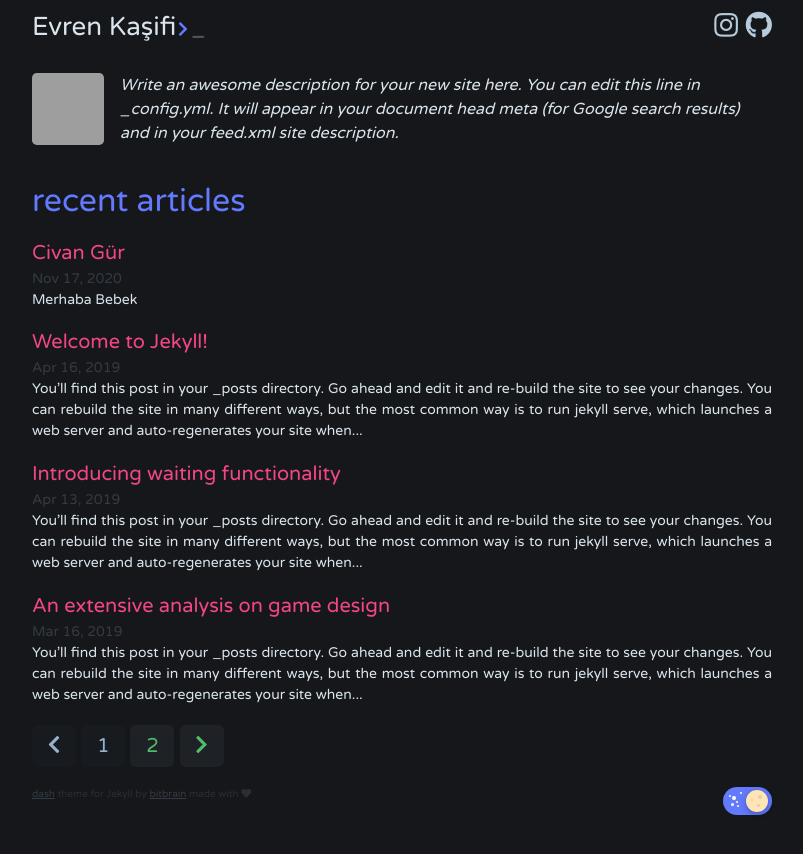
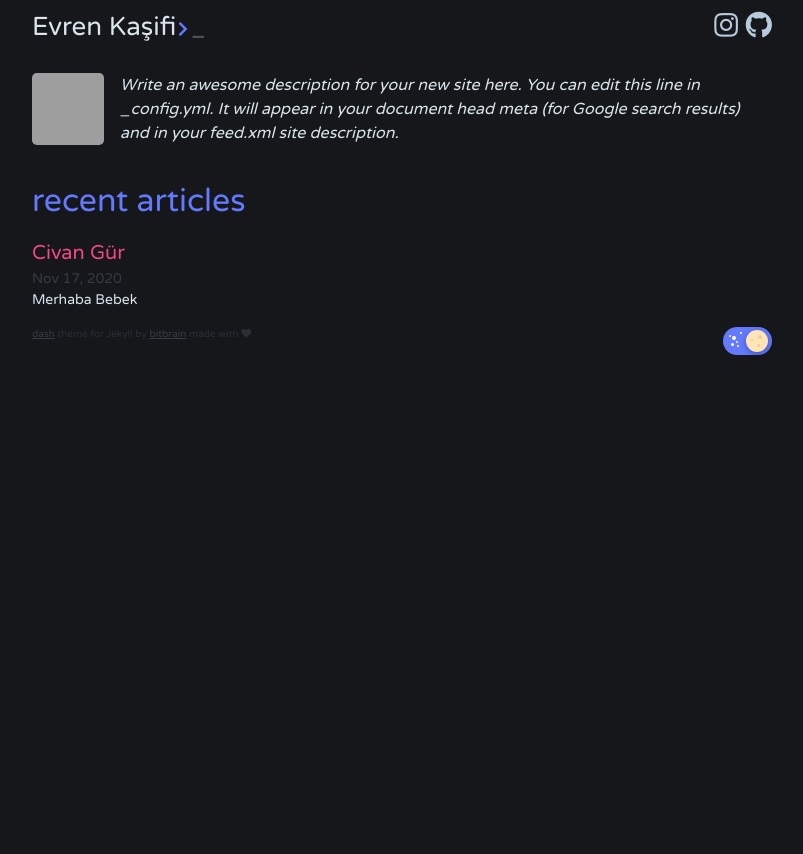
Before and after one commit to BurkClik/BurkClik.github.io, a Jekyll site: the page built from index.html, in a window 1280 px wide. Shown: the top 854 px of the page, without its empty margins (238-1041 px from the left). Built offline with Jekyll 4.4.1, drawn with Linux system fonts in a browser that asks for light colours; the list of posts is cut into pages by our own code; grey boxes are pictures that could not be loaded.

````diff
--- a/_config.yml
+++ b/_config.yml
@@ -7,7 +7,7 @@ description: > # this means to ignore newlines until "show_exerpts:"
   Google search results) and in your feed.xml site description.
 show_excerpts: true # set to true to show excerpts on the homepage
 
-paginate: 4
+paginate: 5
 paginate_path: "/blog/page:num/"
 
 tag_permalink_style: pretty
--- a/_posts/2019-03-16-analysis-of-design.md
+++ /dev/null
@@ -1,24 +0,0 @@
----
-layout: post
-title:  "An extensive analysis on game design"
-tags: analysis design
----
-You’ll find this post in your `_posts` directory. Go ahead and edit it and re-build the site to see your changes. You can rebuild the site in many different ways, but the most common way is to run `jekyll serve`, which launches a web server and auto-regenerates your site when a file is updated.
-
-To add new posts, simply add a file in the `_posts` directory that follows the convention `YYYY-MM-DD-name-of-post.ext` and includes the necessary front matter. Take a look at the source for this post to get an idea about how it works.
-
-Jekyll also offers powerful support for code snippets:
-
-{% highlight ruby %}
-def print_hi(name)
-  puts "Hi, #{name}"
-end
-print_hi('Tom')
-#=> prints 'Hi, Tom' to STDOUT.
-{% endhighlight %}
-
-Check out the [Jekyll docs][jekyll-docs] for more info on how to get the most out of Jekyll. File all bugs/feature requests at [Jekyll’s GitHub repo][jekyll-gh]. If you have questions, you can ask them on [Jekyll Talk][jekyll-talk].
-
-[jekyll-docs]: https://jekyllrb.com/docs/home
-[jekyll-gh]:   https://github.com/jekyll/jekyll
-[jekyll-talk]: https://talk.jekyllrb.com/
--- a/_posts/2019-04-13-introduction-to-waiting.md
+++ /dev/null
@@ -1,24 +0,0 @@
----
-layout: post
-title:  "Introducing waiting functionality"
-tags: introduction tutorial
----
-You’ll find this post in your `_posts` directory. Go ahead and edit it and re-build the site to see your changes. You can rebuild the site in many different ways, but the most common way is to run `jekyll serve`, which launches a web server and auto-regenerates your site when a file is updated.
-
-To add new posts, simply add a file in the `_posts` directory that follows the convention `YYYY-MM-DD-name-of-post.ext` and includes the necessary front matter. Take a look at the source for this post to get an idea about how it works.
-
-Jekyll also offers powerful support for code snippets:
-
-{% highlight ruby %}
-def print_hi(name)
-  puts "Hi, #{name}"
-end
-print_hi('Tom')
-#=> prints 'Hi, Tom' to STDOUT.
-{% endhighlight %}
-
-Check out the [Jekyll docs][jekyll-docs] for more info on how to get the most out of Jekyll. File all bugs/feature requests at [Jekyll’s GitHub repo][jekyll-gh]. If you have questions, you can ask them on [Jekyll Talk][jekyll-talk].
-
-[jekyll-docs]: https://jekyllrb.com/docs/home
-[jekyll-gh]:   https://github.com/jekyll/jekyll
-[jekyll-talk]: https://talk.jekyllrb.com/
--- a/_posts/2019-04-16-welcome-to-jekyll2.md
+++ /dev/null
@@ -1,57 +0,0 @@
----
-layout: post
-title:  "Welcome to Jekyll!"
-description: this article explains something and gives a brief introduction.
-tags: welcome introduction
----
-You’ll find this post in your `_posts` directory. Go ahead and edit it and re-build the site to see your changes. You can rebuild the site in many different ways, but the most common way is to run `jekyll serve`, which launches a web server and auto-regenerates your site when a file is updated.
-
-To add new posts, simply add a file in the `_posts` directory that follows the convention `YYYY-MM-DD-name-of-post.ext` and includes the necessary front matter. Take a look at the source for this post to get an idea about how it works.
-
-> "This is a quote which should be followed"
-> Also I think this sentence is quite long.
-> more quote text to come
->   - Chris Wayne
-
-However, these are bulletpoints:
-
-* To add new posts, simply add a file in the `_posts` directory that follows the convention `YYYY-MM-DD-name-of-post.ext` and includes the necessary front matter. Take a look at the source for this post to get an idea about how it works.
-* another point
-* that's it
-
-However, these entries should not be styled:
-
-1. an entry
-2. another entry
-3. that's another entry
-
-<video preload="auto" poster="https://pbs.twimg.com/tweet_video_thumb/D5aj3tfW0AIiSxo.jpg" src="https://video.twimg.com/tweet_video/D5aj3tfW0AIiSxo.mp4" type="video/mp4" autoplay controls></video>
-
-> "This is a quote which should be followed"
-> Also I think this sentence is quite long.
-> more quote text to come
->   - Burak Çelik
-
-Jekyll also offers powerful support for code snippets:
-
-```ruby
-def print_hi(name)
-  puts "Hi, #{name}"
-end
-print_hi('Tom')
-#=> prints 'Hi, Tom' to STDOUT.
-```
-
-# An interesting fact on the economy of modern America
-
-Pictures look like this:
-
-![image](https://picsum.photos/200)
-
-Check out the [Jekyll docs][jekyll-docs] for more info on how to get the most out of Jekyll. File all bugs/feature requests at [Jekyll’s GitHub repo][jekyll-gh]. If you have questions, you can ask them on [Jekyll Talk][jekyll-talk].
-
-[jekyll-docs]: https://jekyllrb.com/docs/home
-[jekyll-gh]:   https://github.com/jekyll/jekyll
-[jekyll-talk]: https://talk.jekyllrb.com/
-
-<blockquote class="twitter-tweet"><p lang="en" dir="ltr"><a href="https://twitter.com/hashtag/jekyll?src=hash&amp;ref_src=twsrc%5Etfw">#jekyll</a> <a href="https://twitter.com/hashtag/dash?src=hash&amp;ref_src=twsrc%5Etfw">#dash</a> now officially supports both, dark and light theming. Enjoy!<a href="https://t.co/4evp9pX2Ws">https://t.co/4evp9pX2Ws</a> <a href="https://t.co/vOQCZjGKic">pic.twitter.com/vOQCZjGKic</a></p>&mdash; 〽️ɪɢᴜᴇʟ (@bitbrain_) <a href="https://twitter.com/bitbrain_/status/1166440978124877827?ref_src=twsrc%5Etfw">August 27, 2019</a></blockquote> <script async src="https://platform.twitter.com/widgets.js" charset="utf-8"></script>
````
Also changed, not shown: _posts/2019-01-10-review-game-of-thrones.md (deleted, +0 -24 lines), _posts/cvn-gur.markdown (deleted, +0 -8 lines), assets/favicon.png.
